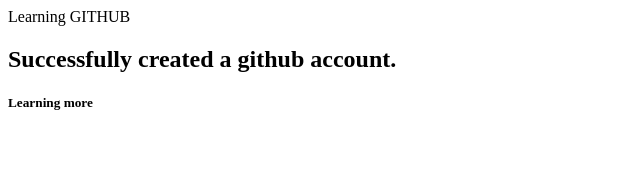
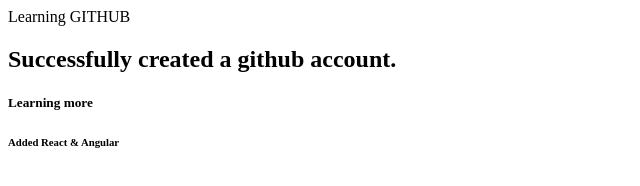
Before and after one commit to jatin2196/firstproject, a plain HTML site: page index.html in a window 1280 px wide. Shown: the full height of the page, 0-640 px from the left. Drawn offline with Linux system fonts and the light colour scheme.

Commit message:
React and Angular added

```diff
--- a/index.html
+++ b/index.html
@@ -3,5 +3,6 @@
 <body>
   <h2>Successfully created a github account.</h2>
   <h5>Learning more</h5>
+  <h6>Added React & Angular</h6>
 </body>
 </html>
```
